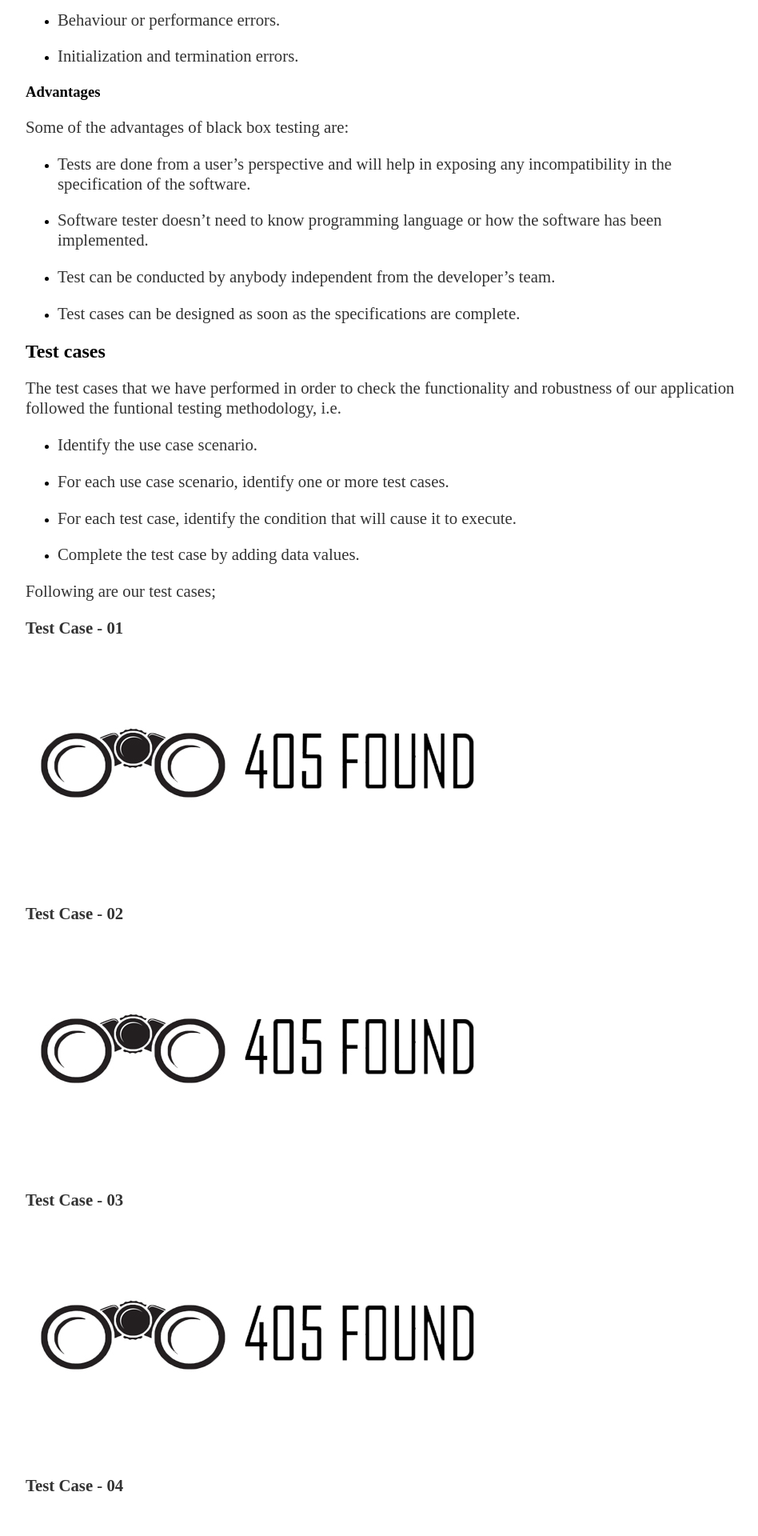
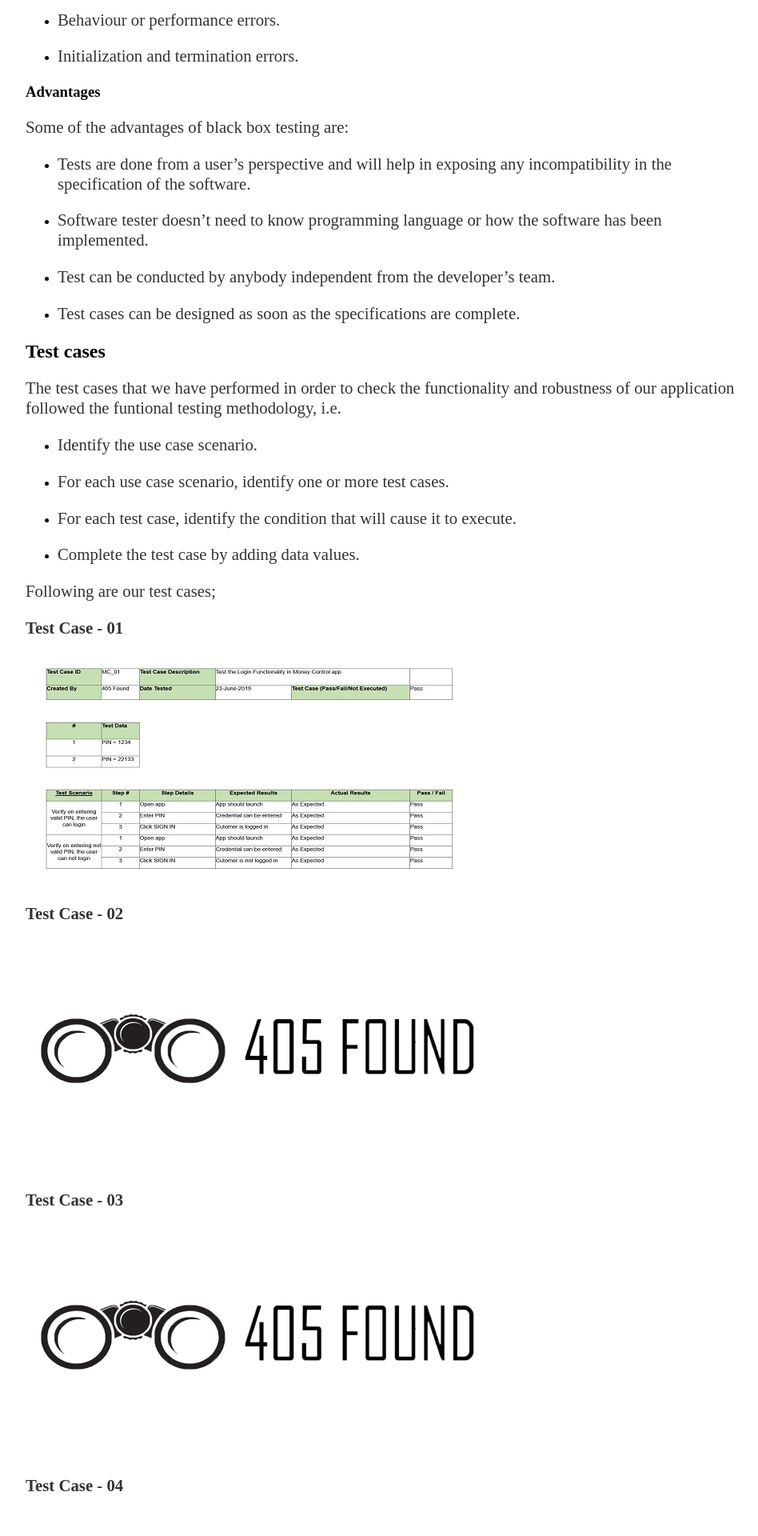
Before and after one commit to NadeemNicoR/TeamProjects, a Jekyll site: the page built from docs/_posts/2019-06-25-ISEE-2019-Beta-Prototype.md, in a window 1280 px wide. Shown: the part 1990-3910 px from the top of the page at 80% size, without its empty margins (160-1108 px from the left). Built offline with Jekyll 4.4.1, drawn with Linux system fonts in a browser that asks for light colours; our own code applies the rules of GitHub Pages for plain Markdown files; a file with an impossible date is left out.

Commit message:
Update 2019-06-25-ISEE-2019-Beta-Prototype.md

```diff
--- a/docs/_posts/2019-06-25-ISEE-2019-Beta-Prototype.md
+++ b/docs/_posts/2019-06-25-ISEE-2019-Beta-Prototype.md
@@ -83,7 +83,7 @@ Following are our test cases;
 
 **Test Case - 01**
 
-![companylogo]({{site.baseurl}}/images/405logo.png)
+![Testcase1]({{site.baseurl}}/images/Testcase1.JPG)
 
 
 **Test Case - 02**
```
Also changed, not shown: other parts of docs/_posts/2019-06-25-ISEE-2019-Beta-Prototype.md (+1 -1 lines).
